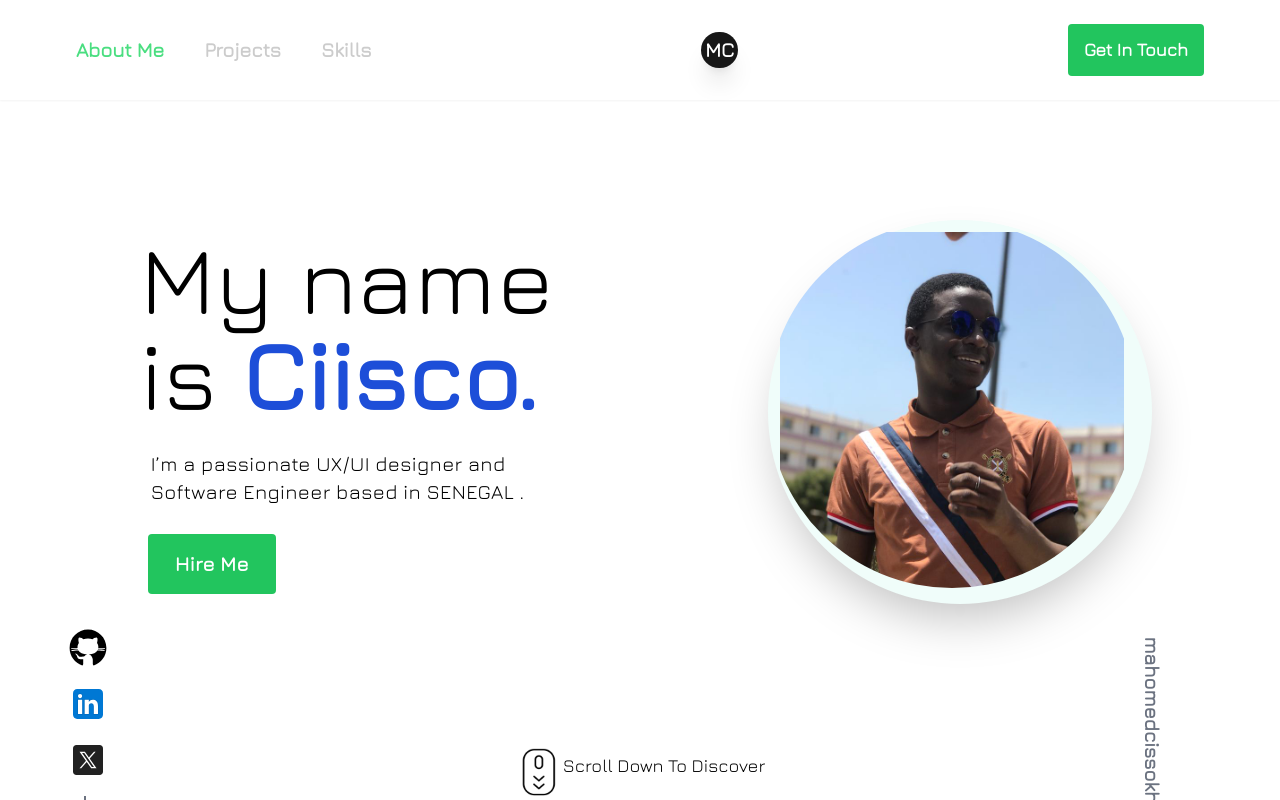
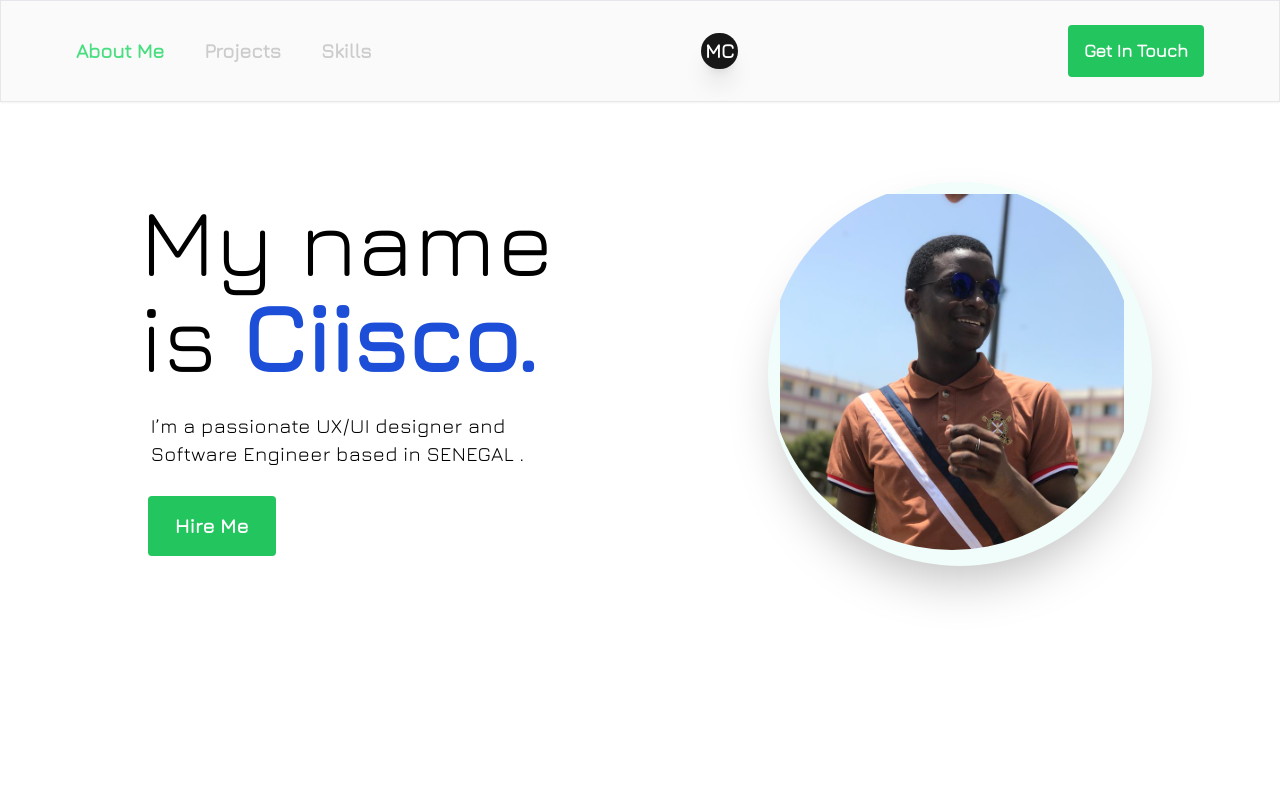
Before and after one commit to MahomedCissokho/real-portfolio, a React (Vite) app: page /#about-me in a window 1280 px wide. Before the commit this address led to /. Shown: the top 800 px of the page. Built offline with nearby package versions, Linux system fonts and the light colour scheme.

Commit message:
some changes

```diff
--- a/src/App.jsx
+++ b/src/App.jsx
@@ -1,5 +1,4 @@
 import {useEffect, useState} from "react";
-import {HashLink as Link} from "react-router-hash-link";
 import Skills from "./components/Skills.jsx";
 import AboutMe from "./components/AboutMe.jsx";
 import SocialNetwork from "./components/SocialNetwork.jsx";
@@ -8,6 +7,7 @@ import Projects from "./components/Projects.jsx";
 import Contact from "./components/Contact.jsx";
 import Footer from "./components/Footer.jsx";
 import Loader from "./components/Loader.jsx";
+import Header from "./components/Header.jsx";
 
 function App() {
 
@@ -30,26 +30,11 @@ function App() {
     return loading ? <Loader/>  : (
       <div className={`${darkMode && "dark"}`}>
           <div className='w-screen h-screen dark:bg-slate-900 '>
-              <div className='sticky shadow-sm'>
-                  <div className='flex items-center justify-between max-w-6xl px-3 py-6 mx-auto'>
-                      <div className='flex  space-x-6 md:space-x-10 sm:text-xl text-lg text-[#ccc] font-semibold'>
-                          <Link to='#about-me' className='font-bold text-green-400 transition-all duration-300 hover:text-green-400'>About Me</Link>
-                          <Link to='#projects' className ='transition-all duration-300  hover:text-green-400'>Projects</Link>
-                          <Link to='#skills' className ='transition-all duration-300 hover:text-green-400'>Skills</Link>
-                      </div>
-                      <button className='flex self-center transition-all duration-200 rounded-full shadow-xl cursor-pointer bg-neutral-900 hover:bg-neutral-800 hover:scale-110 ' onClick={toggleDarkMode}>
-                          <span className='p-1 text-lg font-bold text-center text-white rounded-full md:text-xl dark:text-neutral-800 dark:bg-white ' title='Switch Mode'>MC</span>
-                      </button>
-                      <div className='flex self-center text-sm font-bold text-white transition-all duration-300 bg-green-500 rounded sm:text-lg justify-self-center hover:bg-green-500/90 '>
-                          <a className='px-4 py-3 font-bold' href="./assets/mc_cv.pdf" download="CV.pdf">
-                              Get In Touch
-                          </a>
-                      </div>
-                  </div>
-              </div>
+
+              <Header darkMode={darkMode} toggleDarkMode={toggleDarkMode} />
 
 
-              <div className='flex items-center justify-between max-w-5xl mx-auto mt-10 mb-16 ' id='about-me'>
+              <div className='w-screen h-screen dark:bg-slate-900 ' id='about-me'>
                   <AboutMe/>
               </div>
 
--- a/src/components/AboutMe.jsx
+++ b/src/components/AboutMe.jsx
@@ -3,24 +3,24 @@ import {Link} from "react-router-dom";
 
 const AboutMe = () => {
   return(
-      <div className='mt-20 max-w-5xl mx-auto flex justify-between items-center '>
-          <div className='tracking-wide leading-relaxed flex flex-col w-3/6 items-center justify-around  gap-7'>
-            <div className='md:text-8xl sm:text-7xl text-4xl px-3 dark:text-white overflow-y-hidden'>
-                My name is <span className='text-blue-700 font-bold'>Ciisco.</span>
+      <div className='flex items-center justify-between max-w-5xl mx-auto mt-20 '>
+          <div className='flex flex-col items-center justify-around w-3/6 leading-relaxed tracking-wide gap-7'>
+            <div className='px-3 overflow-y-hidden text-4xl md:text-8xl sm:text-7xl dark:text-white'>
+                My name is <span className='font-bold text-blue-700'>Ciisco.</span>
             </div>
-            <span className="md:text-xl pl-3 sm:pl-0 sm:text-lg text-sm  w-10/12 md:mr-10 mr-6 dark:text-white">
+            <span className="w-10/12 pl-3 mr-6 text-sm md:text-xl sm:pl-0 sm:text-lg md:mr-10 dark:text-white">
                 I’m  a passionate UX/UI designer and Software Engineer based in SENEGAL .
             </span>
             <div className="flex w-full ml-10 ">
-                <Link className="text-white bg-green-500 w-32 hover:bg-green-500/90 transition-all duration-200 text-center rounded px-3 py-4 font-bold md:text-xl text-lg "
+                <Link className="w-32 px-3 py-4 text-lg font-bold text-center text-white transition-all duration-200 bg-green-500 rounded hover:bg-green-500/90 md:text-xl "
                 to='mailto:mahomedcissokho@esp.sn'>
                     Hire Me
                 </Link>
             </div>
           </div>
-          <div className='md:w-96 md:h-96 bg-teal-50 rounded-full shadow-2xl dark:bg-slate-900'>
+          <div className='rounded-full shadow-2xl md:w-96 md:h-96 bg-teal-50 dark:bg-slate-900'>
               <div className='rounded-full md:w-[23rem] md:h-[23rem] sm:w-[18rem] sm:h-[18rem] w-[15rem] h-[15rem] p-3 overflow-y-hidden'>
-                  <img src={profile} alt='profile' className='bg-cover bg-center bg-no-repeat' />
+                  <img src={profile} alt='profile' className='bg-center bg-no-repeat bg-cover' />
               </div>
           </div>
       </div>
--- a/src/components/Header.jsx
+++ b/src/components/Header.jsx
@@ -1,36 +1,48 @@
+/* eslint-disable react/prop-types */
 import { HashLink as Link } from "react-router-hash-link";
 import { useLocation } from "react-router-dom";
+import { useEffect } from "react";
 
-const Header = () => {
+const Header = ({darkMode, toggleDarkMode}) => {
     const location = useLocation();
-    const { pathname } = location;
+    const { hash } = location;
+
 
     const isCurrent = (path) => {
-        // Check if the provided path matches the current pathname
-        alert(path)
-        return pathname.startsWith(path);
+        return hash.includes(path);
     };
 
+
+    useEffect(() => {
+        if (!hash) {
+            window.location.hash = '#about-me';
+        }
+    // eslint-disable-next-line react-hooks/exhaustive-deps
+    }, []);
+
     return (
-        <div className='max-w-6xl mx-auto flex justify-between px-3 py-6 items-center'>
+        <div className={`w-screen border shadow-sm bg-gray-400/5 ${darkMode && "dark border-gray-800"}`}>
+
+            <div className='flex items-center justify-between max-w-6xl px-3 py-6 mx-auto'>
                 <div className='flex space-x-10 text-xl text-[#ccc] font-semibold'>
-                <Link to='#about-me' className={`font-bold ${isCurrent('/#about-me') ? 'text-green-400' : ''} transition-all duration-300 hover:text-green-400`}>
+                    <Link to='#about-me' className={`font-bold ${isCurrent('#about-me') ? 'text-green-400' : ''}  transition-all duration-300 hover:text-green-400`}>
                         About Me
                     </Link>
-                <Link to='#projects' className={`transition-all duration-300 ${isCurrent('/#projects') ? 'text-green-400' : ''} hover:text-green-400`}>
+                    <Link to='#projects' className={`transition-all duration-300 ${isCurrent('#projects') ? 'text-green-400' : ''} hover:text-green-400`}>
                         Projects
                     </Link>
-                <Link to='#skills' className={`hover:text-green-400 transition-all duration-300 ${isCurrent('/#skills') ? 'text-green-400' : ''}`}>
+                    <Link to='#skills' className={`hover:text-green-400 transition-all duration-300 ${isCurrent('#skills') ? 'text-green-400' : ''}`}>
                         Skills
                     </Link>
                 </div>
-            <div className='shadow-xl bg-neutral-900 transition-all duration-200 hover:bg-neutral-800 hover:scale-110 flex self-center rounded-full cursor-pointer '>
-                <span className='text-xl text-white font-bold text-center p-1 dark:text-neutral-800 dark:bg-white rounded-full'>MC</span>
+                <div className='flex self-center transition-all duration-200 rounded-full shadow-xl cursor-pointer bg-neutral-900 hover:bg-neutral-800 hover:scale-110 '>
+                    <span className='p-1 text-xl font-bold text-center text-white rounded-full dark:text-neutral-800 dark:bg-white' onClick={toggleDarkMode}>MC</span>
                 </div>
-            <div className='text-lg flex rounded  self-center justify-self-center bg-green-500 hover:bg-green-500/90 transition-all duration-300 text-white font-bold '>
+                <div className='flex self-center text-lg font-bold text-white transition-all duration-300 bg-green-500 rounded justify-self-center hover:bg-green-500/90 '>
                     <Link className='px-4 py-3 font-bold' to="https://www.esp.sn">
                         Get In Touch
                     </Link>
+                </div>
         </div>
         </div>
     );
```
Lines whose indentation alone changed are shown as unchanged.
